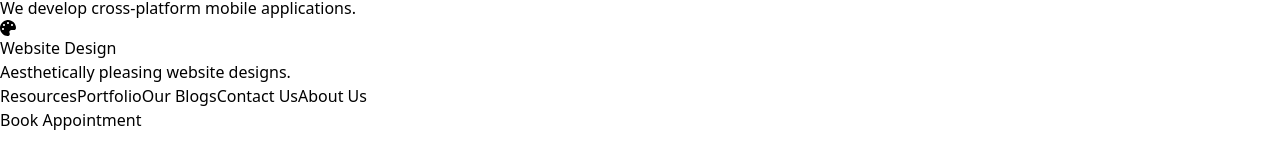
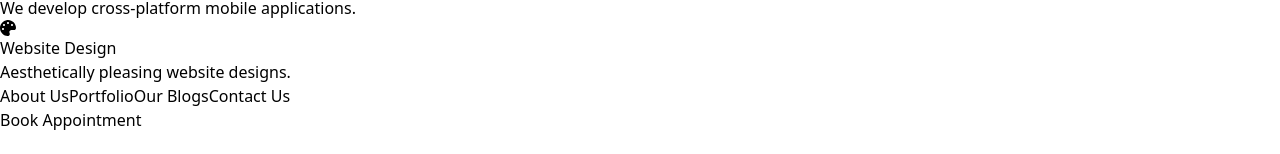
Before and after one commit to skmutai6/Marps-Africa-website, a React (Vite) app in the folder frontend/: page / in a window 1280 px wide. Shown: the part 318-472 px from the top of the page. Built offline with nearby package versions, Linux system fonts and the light colour scheme.

Commit message:
removed resources link

```diff
--- a/frontend/src/components/NavBar.jsx
+++ b/frontend/src/components/NavBar.jsx
@@ -85,14 +85,14 @@ const Navbar = () => {
 
               {/* Other links */}
               <NavLink
-                to="/resources"
+                to="/about"
                 className={({ isActive }) =>
                   `text-gray-700 hover:text-black font-medium ${
                     isActive ? "text-black" : ""
                   }`
                 }
               >
-                Resources
+                About Us
               </NavLink>
               <NavLink
                 to="/portfolio"
@@ -124,16 +124,6 @@ const Navbar = () => {
                 }
               >
                 Contact Us
-              </NavLink>
-              <NavLink
-                to="/about"
-                className={({ isActive }) =>
-                  `text-gray-700 hover:text-black font-medium ${
-                    isActive ? "text-black" : ""
-                  }`
-                }
-              >
-                About Us
               </NavLink>
             </div>
           </div>
```
